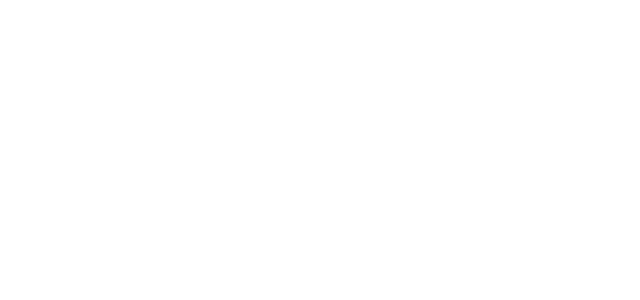
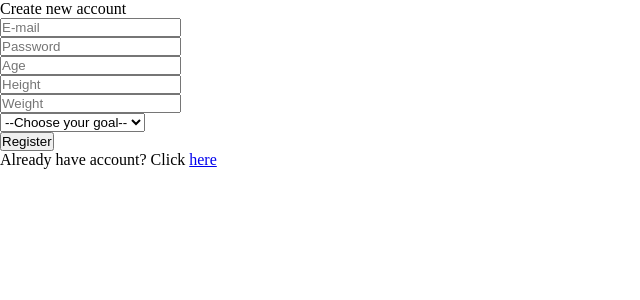
Before and after one commit to GoldFar228/AngularProject, an Angular app in the folder TrainingApp/: page /registration in a window 1280 px wide. Before the commit this address led to /. Shown: the top 300 px of the page, without its empty margins (0-640 px from the left). Built offline with nearby package versions, Linux system fonts and the light colour scheme.

Commit message:
authorization, authentication components added

```diff
--- a/TrainingApp/src/app/app.routes.ts
+++ b/TrainingApp/src/app/app.routes.ts
@@ -1,8 +1,10 @@
 import { Routes } from '@angular/router';
 import { HomeComponent } from './components/home/home.component';
+import { AuthenticationComponent } from './components/authentication/authentication.component';
 import { AuthorizationComponent } from './components/authorization/authorization.component';
 
 export const routes: Routes = [
     {path: '', component: HomeComponent},
-    {path: 'login', component: AuthorizationComponent}
+    {path: 'login', component: AuthenticationComponent},
+    {path: 'registration', component: AuthorizationComponent}
 ];
--- /dev/null
+++ b/TrainingApp/src/app/components/authentication/authentication.component.html
@@ -0,0 +1,9 @@
+<div>
+    <form>
+        Log in your account<br>
+        <input type="text" placeholder="E-mail"> <br>
+        <input type="text" placeholder="Password"><br>
+        <input type="button" value="Log in" (click)="redirect()">
+        <div class="registration"><a href="registration">Create account</a></div>
+    </form>
+</div>
--- /dev/null
+++ b/TrainingApp/src/app/components/authentication/authentication.component.ts
@@ -0,0 +1,14 @@
+import { Component } from '@angular/core';
+
+@Component({
+  selector: 'app-authentication',
+  standalone: true,
+  imports: [],
+  templateUrl: './authentication.component.html',
+  styleUrl: './authentication.component.css'
+})
+export class AuthenticationComponent {
+  public redirect(): void{
+    document.location.href=""
+  }
+}
--- a/TrainingApp/src/app/components/authorization/authorization.component.html
+++ b/TrainingApp/src/app/components/authorization/authorization.component.html
@@ -1,9 +1,19 @@
 <div>
     <form>
-        Hi, enter your account or create new one<br>
+        Create new account<br>
         <input type="text" placeholder="E-mail"> <br>
         <input type="text" placeholder="Password"><br>
-        <input type="button" value="Log in">
-        <div class="registration">Create account</div>
+        <input type="text" placeholder="Age"> <br>
+        <input type="text" placeholder="Height"><br>
+        <input type="text" placeholder="Weight"> <br>
+        <select>
+            <option value="">--Choose your goal--</option>
+            <option value="Gain weight">Gain weight</option>
+            <option value="Loose fat">Loose fat</option>
+            <option value="Get stronger">Get stronger</option>
+            <option value="Learn technics">Learn technics</option>
+        </select><br>
+        <input type="button" value="Register" (click)="redirect()">
+        <div class="login">Already have account? Click <a href="login">here</a></div>
     </form>
 </div>
--- a/TrainingApp/src/app/components/authorization/authorization.component.ts
+++ b/TrainingApp/src/app/components/authorization/authorization.component.ts
@@ -10,4 +10,7 @@
 export class AuthorizationComponent {
   public email: string = "";
   public password: string = "";
+  public redirect(): void{
+    document.location.href=""
+  }
 }
```
Also changed, not shown: TrainingApp/src/app/components/authentication/authentication.component.css (added).
